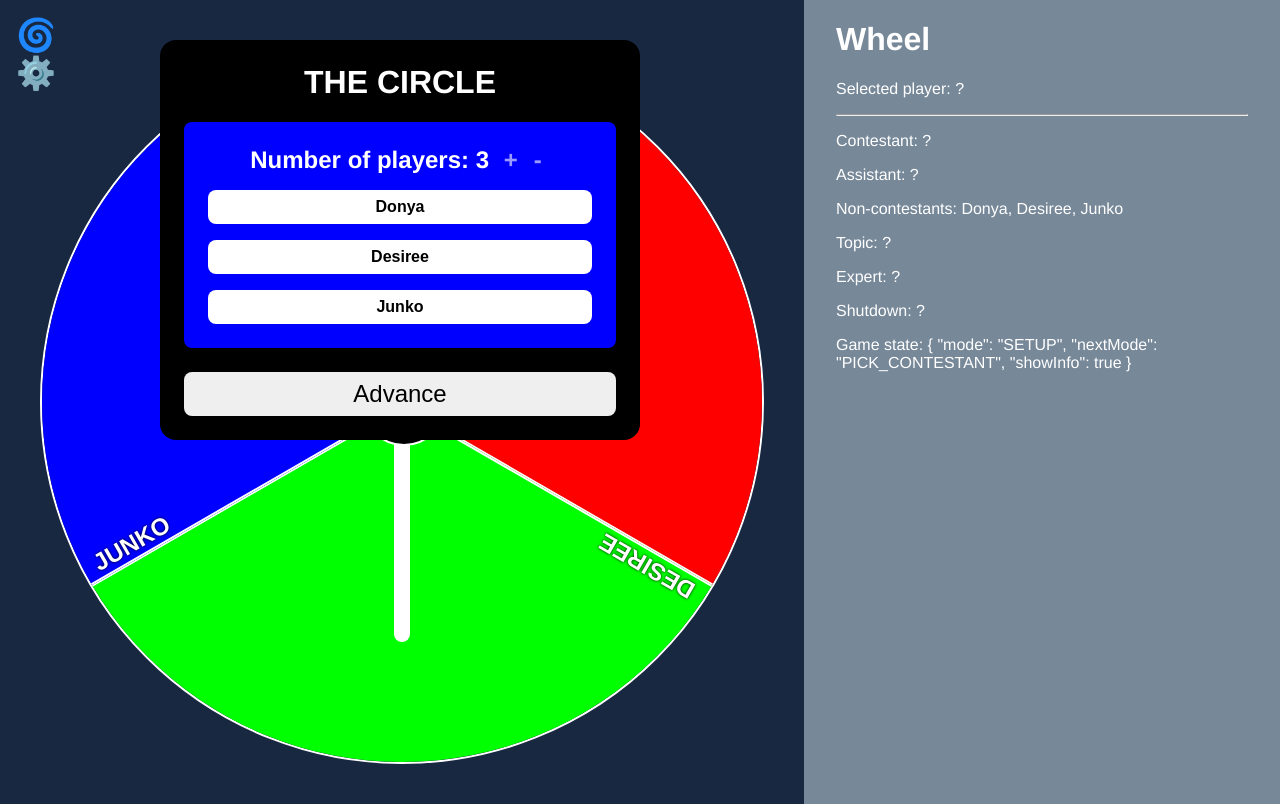
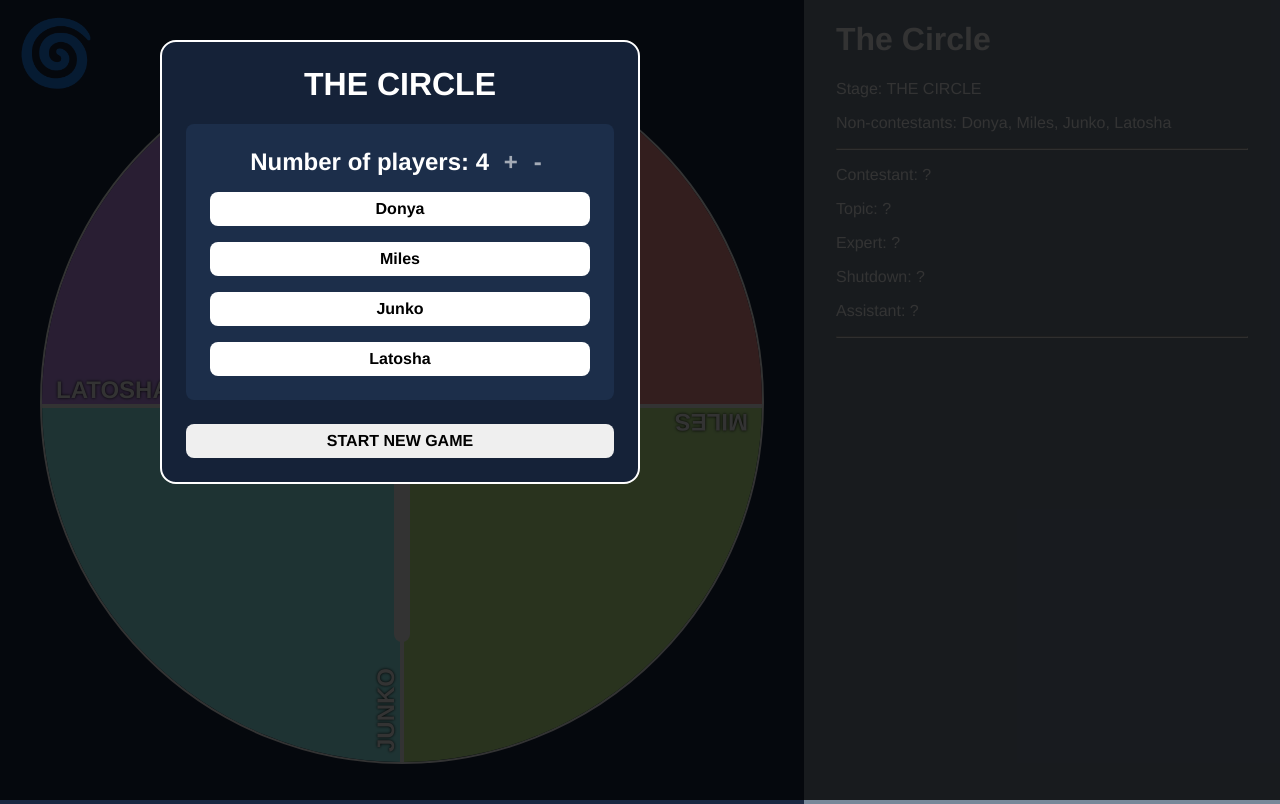
Before and after one commit to jamiehenson/thecircle, a Vue app: page / in a window 1280 px wide. Built offline with nearby package versions, Linux system fonts and the light colour scheme.

Commit message:
Manual expert/shutdown logic, UI refresh

```diff
--- a/src/App.vue
+++ b/src/App.vue
@@ -2,10 +2,19 @@
   <div id="wrapper">
     <Stage />
     <Scoreboard />
-    <Info v-if="showInfo()" />
+    <transition name="fade">
+      <Info v-if="showInfo" />
+    </transition>
     <div id="controls">
-      <div @click="spinAndAdvance">🌀</div>
-      <div @click="openSettings">⚙️</div>
+      <transition name="fade">
+        <div
+          v-if="showSpin"
+          :class="{ spinning: spin }"
+          @click="spinAndAdvance"
+        >
+          🌀
+        </div>
+      </transition>
     </div>
   </div>
 </template>
@@ -24,15 +33,22 @@ export default defineComponent({
     Scoreboard,
     Info
   },
+  computed: {
+    spin() {
+      return this.$store.state.spin;
+    },
+    showInfo() {
+      return this.$store.state.gameState.showInfo;
+    },
+    showSpin() {
+      return ![GameMode.PickExpert, GameMode.PickShutdown].includes(
+        this.$store.state.gameState.mode
+      );
+    }
+  },
   methods: {
     spinAndAdvance() {
       this.$store.dispatch('spinAndAdvance');
-    },
-    openSettings() {
-      this.$store.dispatch('changeGameMode', GameMode.Setup);
-    },
-    showInfo() {
-      return this.$store.state.gameState.showInfo;
     }
   }
 });
@@ -53,7 +69,7 @@ body {
   display: flex;
 }
 #controls {
-  font-size: 2rem;
+  font-size: 8vh;
   position: absolute;
   margin: 1rem;
   display: flex;
@@ -62,4 +78,23 @@ body {
   cursor: pointer;
   color: white;
 }
+.spinning {
+  animation: spin 1s infinite linear;
+}
+@keyframes spin {
+  0% {
+    transform: rotate(0);
+  }
+  100% {
+    transform: rotate(360deg);
+  }
+}
+.fade-enter-active,
+.fade-leave-active {
+  transition: opacity 0.5s ease;
+}
+.fade-enter-from,
+.fade-leave-to {
+  opacity: 0;
+}
 </style>
--- a/src/components/Info.vue
+++ b/src/components/Info.vue
@@ -1,14 +1,17 @@
 <template>
-  <div id="info-box">
-    <h1>{{ gameModeHeading }}</h1>
-    <Setup v-if="inSetup" />
-    <p v-else>{{ contextualMessage }}</p>
-    <button @click="closeInfo">Advance</button>
+  <div id="info-bg">
+    <div id="info-box">
+      <h1>{{ gameModeHeading }}</h1>
+      <Setup v-if="inSetup" />
+      <p v-else>{{ contextualMessage }}</p>
+      <button v-if="inSetup" @click="startGame">Start New Game</button>
+      <button v-else @click="closeInfo">ADVANCE</button>
+    </div>
   </div>
 </template>
 
 <script lang="ts">
-import { gameModeLabels } from '@/store';
+import { gameModeLabels } from '@/helpers';
 import { GameMode, Player, Topic } from '@/types';
 import { defineComponent } from 'vue';
 import Setup from './Setup.vue';
@@ -27,18 +30,35 @@ export default defineComponent({
     },
     contextualMessage() {
       const { mode } = this.$store.state.gameState;
+      const {
+        PickTopic,
+        PickExpert,
+        PickShutdown,
+        PickAssistant,
+        AnswerQuestion
+      } = GameMode;
       switch (mode) {
-        case GameMode.PickTopic:
+        case PickTopic:
           return `Contestant: ${
             this.$store.state.players.find(
               (player: Player) => player.contestant
             )?.name
           }`;
-        case GameMode.PickAssistant:
+        case PickExpert:
           return `Topic: ${
             this.$store.state.topics.find((topic: Topic) => topic.active)?.name
           }`;
-        case GameMode.AnswerQuestion:
+        case PickShutdown:
+          return `Expert: ${
+            this.$store.state.players.find((player: Player) => player.expert)
+              ?.name
+          }`;
+        case PickAssistant:
+          return `Shutdown: ${
+            this.$store.state.players.find((player: Player) => player.shutdown)
+              ?.name
+          }`;
+        case AnswerQuestion:
           return `Assistant: ${
             this.$store.state.players.find((player: Player) => player.assistant)
               ?.name
@@ -49,6 +69,10 @@ export default defineComponent({
     }
   },
   methods: {
+    startGame() {
+      this.$store.dispatch('changeGameMode', GameMode.PickContestant);
+      this.$store.commit('closeInfo');
+    },
     closeInfo() {
       this.$store.commit('closeInfo');
     }
@@ -57,8 +81,18 @@ export default defineComponent({
 </script>
 
 <style scoped>
+#info-bg {
+  position: absolute;
+  z-index: 1;
+  width: 100%;
+  height: 100%;
+  top: 0;
+  left: 0;
+  background: rgba(0, 0, 0, 0.8);
+}
 #info-box {
-  background: black;
+  background: #152238;
+  border: 2px solid white;
   color: white;
   position: absolute;
   width: 60vh;
@@ -67,7 +101,7 @@ export default defineComponent({
   padding: 3vh;
   border-radius: 2vh;
   box-sizing: border-box;
-  z-index: 1;
+  z-index: 2;
   text-align: center;
   max-height: 90vh;
   overflow-y: scroll;
@@ -76,12 +110,27 @@ h1 {
   margin-top: 0;
 }
 button {
-  font-size: 3vh;
+  font-size: 2vh;
   padding: 1vh;
   width: 100%;
   box-sizing: border-box;
   cursor: pointer;
   border-radius: 1vh;
   border: 0;
+  font-family: Avenir, Helvetica, sans-serif;
+  font-weight: bold;
+  text-transform: uppercase;
+  transition: background 0.2s ease-in-out;
+  margin-top: 3vh;
+}
+button:hover {
+  background: lightgrey;
+}
+.fade-enter-active,
+.fade-leave-active {
+  transition: opacity 0.5s;
+}
+.fade-enter, .fade-leave-to /* .fade-leave-active below version 2.1.8 */ {
+  opacity: 0;
 }
 </style>
--- a/src/components/Scoreboard.vue
+++ b/src/components/Scoreboard.vue
@@ -1,29 +1,23 @@
 <template>
   <div id="scoreboard">
-    <h1>Wheel</h1>
+    <h1>The Circle</h1>
+    <p>Stage: {{ gameMode }}</p>
     <p>
-      Selected player:
-      {{
-        selectedSegment !== undefined && nonContestants.length > 0
-          ? nonContestants[selectedSegment].name
-          : '?'
-      }}
+      Non-contestants: {{ nonContestants.map(({ name }) => name).join(', ') }}
     </p>
     <hr />
     <p>Contestant: {{ contestant?.name || '?' }}</p>
-    <p>Assistant: {{ assistant?.name || '?' }}</p>
-    <p>
-      Non-contestants: {{ nonContestants.map(({ name }) => name).join(', ') }}
-    </p>
-    <p>Topic: {{ topic || '?' }}</p>
+    <p>Topic: {{ topic?.name || '?' }}</p>
     <p>Expert: {{ expert?.name || '?' }}</p>
     <p>Shutdown: {{ shutdown?.name || '?' }}</p>
-    <p>Game state: {{ gameState }}</p>
+    <p>Assistant: {{ assistant?.name || '?' }}</p>
+    <hr />
   </div>
 </template>
 
 <script lang="ts">
-import { Player, Topic } from '@/types';
+import { gameModeLabels } from '@/helpers';
+import { GameMode, Player, Topic } from '@/types';
 import { defineComponent } from 'vue';
 
 export default defineComponent({
@@ -58,8 +52,8 @@ export default defineComponent({
         (player: Player) => player.shutdown
       );
     },
-    gameState() {
-      return this.$store.state.gameState;
+    gameMode() {
+      return gameModeLabels[this.$store.state.gameState.mode as GameMode];
     },
     topic() {
       return this.$store.state.topics.find((topic: Topic) => topic.active);
--- a/src/components/Setup.vue
+++ b/src/components/Setup.vue
@@ -6,7 +6,7 @@
       <span @click="decreasePlayers">-</span>
     </p>
     <div v-for="(player, playerIndex) in players" :key="playerIndex">
-      <input v-model="player.name" />
+      <input v-model="player.name" maxlength="15" />
     </div>
   </div>
 </template>
@@ -34,9 +34,8 @@ export default defineComponent({
 
 <style scoped>
 #setup-box {
-  background: blue;
+  background: #1c2e4a;
   padding: 3vh;
-  margin-bottom: 3vh;
   border-radius: 1vh;
 }
 .player-control {
@@ -64,6 +63,7 @@ input {
   margin-top: 2vh;
   text-align: center;
   font-weight: bold;
+  font-family: Avenir, Helvetica, sans-serif;
 }
 h2 {
   margin-top: 0;
--- a/src/components/Stage.vue
+++ b/src/components/Stage.vue
@@ -5,31 +5,39 @@
         id="stage-segments"
         :style="{
           transform: `rotate(${spinTarget}deg)`,
-          transition: `${spin ? 'transform 5s ease-in-out' : ''}`
+          transition: `${spin ? `transform ${spinLength}ms ease-in-out` : ''}`
         }"
       >
         <div
           v-for="(segment, segmentIndex) in segmentContent"
           :key="segmentIndex"
           :style="{
-            transform: `rotate(${
-              (360 / segmentContent.length) * segmentIndex
-            }deg) skewY(${-(90 - 360 / segmentContent.length)}deg)`,
-            backgroundColor: `hsl(${
-              360 * (segmentIndex / segmentContent.length)
-            }, 100%, 50%)`
+            transform: segmentTransform(segmentIndex, segmentContent.length),
+            backgroundColor: segmentColor(
+              segment,
+              segmentIndex,
+              segmentContent.length
+            )
           }"
-          class="stage-segment"
+          :class="{
+            'stage-segment': true,
+            'stage-segment-interactive': pickExpert || pickShutdown(segment),
+            'stage-segment-pick-expert': pickExpert,
+            'stage-segment-pick-shutdown': pickShutdown(segment)
+          }"
+          @click="setSegmentType(segment)"
         >
           <span
             :style="{
-              transform: `skewY(${
-                90 - 360 / segmentContent.length
-              }deg) rotate(90deg)`
+              transform: segmentTextTransform(segmentContent.length)
             }"
             class="stage-segment-text"
           >
-            {{ segment.name }}
+            {{
+              `${segment.name}${segment.expert ? ' 👑' : ''}${
+                segment.shutdown ? ' ⛔️' : ''
+              }`
+            }}
           </span>
         </div>
       </div>
@@ -40,8 +48,9 @@
 </template>
 
 <script lang="ts">
-import { GameMode, Player } from '@/types';
+import { GameMode, Player, Topic } from '@/types';
 import { defineComponent } from 'vue';
+import { SPIN_LENGTH } from '@/helpers';
 
 export default defineComponent({
   name: 'Stage',
@@ -60,21 +69,55 @@ export default defineComponent({
         (player: Player) => player.contestant
       );
     },
+    expert() {
+      return this.$store.state.players.find((player: Player) => player.expert);
+    },
     segmentContent() {
       const { gameState, players, topics } = this.$store.state;
       if (gameState.mode === GameMode.PickTopic) {
-        return topics.slice(0, players.count);
+        return topics;
       } else {
         return players.filter((player: Player) => !player.contestant);
       }
     },
-    nonContestants() {
-      return this.$store.state.players.filter(
-        (player: Player) => !player.contestant
+    spinLength() {
+      return SPIN_LENGTH;
+    },
+    pickExpert() {
+      return this.$store.state.gameState.mode === GameMode.PickExpert;
+    }
+  },
+  methods: {
+    segmentColor(segment: Player, segmentIndex: number, segmentCount: number) {
+      if (segment.expert) {
+        return 'gold';
+      } else if (segment.shutdown) {
+        return 'red';
+      } else {
+        return `hsl(${360 * (segmentIndex / segmentCount)}, 100%, 80%)`;
+      }
+    },
+    segmentTransform(segmentIndex: number, segmentCount: number) {
+      return `rotate(${(360 / segmentCount) * segmentIndex}deg) skewY(${-(
+        90 -
+        360 / segmentCount
+      )}deg)`;
+    },
+    segmentTextTransform(segmentCount: number) {
+      return `skewY(${90 - 360 / segmentCount}deg) rotate(90deg)`;
+    },
+    setSegmentType(player: Player) {
+      if (this.pickExpert) {
+        this.$store.dispatch('setPlayerExpert', player.id);
+      } else if (this.pickShutdown(player)) {
+        this.$store.dispatch('setPlayerShutdown', player.id);
+      }
+    },
+    pickShutdown(player: Player) {
+      return (
+        this.$store.state.gameState.mode === GameMode.PickShutdown &&
+        player.id !== this.expert.id
       );
-    },
-    expert() {
-      return this.$store.state.players.find((player: Player) => player.expert);
     }
   }
 });
@@ -105,7 +148,16 @@ export default defineComponent({
   height: 55vh;
   transform: rotate(90deg);
   transform-origin: bottom left;
-  transition: background-color 1s ease-in-out;
+  transition: background-color 0.25s ease-in-out, transform 1s ease-in-out;
+}
+.stage-segment-interactive {
+  cursor: pointer;
+}
+.stage-segment-pick-expert:hover {
+  background: gold !important;
+}
+.stage-segment-pick-shutdown:hover {
+  background: red !important;
 }
 .stage-segment-text {
   font-size: 1rem;
@@ -117,16 +169,15 @@ export default defineComponent({
   color: white;
   user-select: none;
   text-shadow: 0px 0px 3px black;
-  max-width: 25vh;
-  text-align: right;
+  max-width: 40vh;
   transform-origin: bottom left;
 }
 .stage-center {
-  left: 40vh;
-  top: 40vh;
-  height: 10vh;
-  width: 10vh;
-  background: black;
+  left: 35vh;
+  top: 35vh;
+  height: 20vh;
+  width: 20vh;
+  background: #152238;
   position: absolute;
   border-radius: 100%;
   z-index: 1;
@@ -134,8 +185,14 @@ export default defineComponent({
   display: flex;
   align-items: center;
   justify-content: center;
-  font-size: 2vh;
+  font-size: 3vh;
+  font-weight: bold;
   border: 2px solid white;
+  user-select: none;
+  padding: 2vh;
+  box-sizing: border-box;
+  text-align: center;
+  word-break: all;
 }
 .stage-arrow {
   left: 44vh;
@@ -146,5 +203,6 @@ export default defineComponent({
   position: absolute;
   border-bottom-left-radius: 1vh;
   border-bottom-right-radius: 1vh;
+  pointer-events: none;
 }
 </style>
--- /dev/null
+++ b/src/helpers.ts
@@ -0,0 +1,95 @@
+import { GameMode, Player, Topic } from './types';
+
+export const SPIN_LENGTH = 5000;
+export const DEFAULT_PLAYER_COUNT = 4;
+export const MAX_PLAYERS = 10;
+export const MIN_PLAYERS = 4;
+
+let testNames = [
+  'Galina',
+  'Rolando',
+  'Gilbert',
+  'Anjanette',
+  'Antonietta',
+  'Mirta',
+  'Burl',
+  'Miles',
+  'Jenelle',
+  'Anitra',
+  'Donya',
+  'Galen',
+  'Lesley',
+  'Junko',
+  'Latosha',
+  'Joel',
+  'Wilfred',
+  'Lecia',
+  'Kelvin',
+  'Desiree'
+];
+
+let testTopics = [
+  'General Knowledge',
+  'Food and Drink',
+  'Music',
+  'Film',
+  'Geography',
+  'Sports',
+  'News',
+  'Netflix',
+  'Anagrams',
+  'Animals',
+  'Football'
+];
+
+export const chooseName = (names: string[]) => {
+  const chosen = names[Math.floor(Math.random() * names.length)];
+  names.splice(names.indexOf(chosen), 1);
+  return chosen;
+};
+
+export const chooseTestTopic = (names: string[]) => {
+  const chosen = names[Math.floor(Math.random() * names.length)];
+  names.splice(names.indexOf(chosen), 1);
+  return chosen;
+};
+
+export const initialPlayer = {
+  contestant: false,
+  assistant: false,
+  expert: false,
+  shutdown: false
+};
+
+export const initialTopic = {
+  active: false,
+  questions: []
+};
+
+export const playerSetup = (defaultPlayerCount = 4): Player[] => {
+  const localNames = [...testNames];
+  return [...Array(defaultPlayerCount).keys()].map((key) => ({
+    ...initialPlayer,
+    id: key + 1,
+    name: chooseName(localNames)
+  }));
+};
+
+export const topicSetup = (defaultPlayerCount = 4): Topic[] => {
+  const localTopics = [...testTopics];
+  return [...Array(defaultPlayerCount).keys()].map((key) => ({
+    ...initialTopic,
+    id: key + 1,
+    name: chooseTestTopic(localTopics)
+  }));
+};
+
+export const gameModeLabels = {
+  [GameMode.Setup]: 'THE CIRCLE',
+  [GameMode.PickTopic]: 'Pick Topic',
+  [GameMode.PickContestant]: 'Pick Contestant',
+  [GameMode.PickExpert]: 'Pick Expert',
+  [GameMode.PickShutdown]: 'Pick Shutdown',
+  [GameMode.PickAssistant]: 'Pick Assistant',
+  [GameMode.AnswerQuestion]: 'Answer Question'
+};
--- a/src/store.ts
+++ b/src/store.ts
@@ -1,90 +1,24 @@
 import { InjectionKey } from 'vue';
 import { createStore, Store } from 'vuex';
+import {
+  DEFAULT_PLAYER_COUNT,
+  MAX_PLAYERS,
+  MIN_PLAYERS,
+  playerSetup,
+  SPIN_LENGTH,
+  topicSetup
+} from './helpers';
 import { GameMode, Player, State } from './types';
 
 export const key: InjectionKey<Store<State>> = Symbol();
 
-const spinLength = 5000;
-
-let testNames = [
-  'Galina',
-  'Rolando',
-  'Gilbert',
-  'Anjanette',
-  'Antonietta',
-  'Mirta',
-  'Burl',
-  'Miles',
-  'Jenelle',
-  'Anitra',
-  'Donya',
-  'Galen',
-  'Lesley',
-  'Junko',
-  'Latosha',
-  'Joel',
-  'Wilfred',
-  'Lecia',
-  'Kelvin',
-  'Desiree'
-];
-
-let testTopics = [
-  'General Knowledge',
-  'Food and Drink',
-  'Music',
-  'Film',
-  'Geography',
-  'Sports',
-  'News',
-  'Netflix',
-  'Anagrams',
-  'Animals',
-  'Football'
-];
-
-const chooseName = () => {
-  const chosen = testNames[Math.floor(Math.random() * testNames.length)];
-  testNames.splice(testNames.indexOf(chosen), 1);
-  return chosen;
-};
-
-const chooseTestTopic = () => {
-  const chosen = testTopics[Math.floor(Math.random() * testTopics.length)];
-  testTopics.splice(testTopics.indexOf(chosen), 1);
-  return chosen;
-};
-
-const initialPlayer = {
-  contestant: false,
-  assistant: false,
-  expert: false,
-  shutdown: false
-};
-
-const initialTopic = {
-  active: false,
-
-  questions: []
-};
-
-export const gameModeLabels = {
-  [GameMode.Setup]: 'THE CIRCLE',
-  [GameMode.PickTopic]: 'Pick Topic',
-  [GameMode.PickContestant]: 'Pick Contestant',
-  [GameMode.PickAssistant]: 'Pick Assistant',
-  [GameMode.AnswerQuestion]: 'Answer Question'
-};
-
 export const store = createStore<State>({
   state() {
+    const initialPlayers = playerSetup(DEFAULT_PLAYER_COUNT);
+    const initialTopics = topicSetup(DEFAULT_PLAYER_COUNT);
     return {
-      players: [
-        { ...initialPlayer, name: chooseName() },
-        { ...initialPlayer, name: chooseName() },
-        { ...initialPlayer, name: chooseName() }
-      ],
-      topics: [],
+      players: initialPlayers,
+      topics: initialTopics,
       spin: false,
       spinTarget: 0,
       gameState: {
@@ -106,10 +40,9 @@ export const store = createStore<State>({
       const players = state.players.map((player) => ({
         ...player,
         contestant: false,
-        expert: false,
-        shutdown: false,
         assistant: false
       }));
+
       state.players = players;
       state.gameState = {
         mode: GameMode.PickContestant,
@@ -122,19 +55,35 @@ export const store = createStore<State>({
         ...player,
         contestant: index === state.selectedSegment
       }));
+
       state.players = players;
       state.gameState = {
         mode: GameMode.PickTopic,
+        nextMode: GameMode.PickExpert,
+        showInfo: true
+      };
+    },
+    goToPickExpert(state) {
+      const topics = state.topics.map((topic, index) => ({
+        ...topic,
+        active: index === state.selectedSegment
+      }));
+      state.topics = topics;
+
+      state.gameState = {
+        mode: GameMode.PickExpert,
+        nextMode: GameMode.PickShutdown,
+        showInfo: true
+      };
+    },
+    goToPickShutdown(state) {
+      state.gameState = {
+        mode: GameMode.PickShutdown,
         nextMode: GameMode.PickAssistant,
         showInfo: true
       };
     },
     goToPickAssistant(state) {
-      const topics = state.topics.map((topic, index) => ({
-        ...topic,
-        active: index === state.selectedSegment
-      }));
-      state.topics = topics;
       state.gameState = {
         mode: GameMode.PickAssistant,
         nextMode: GameMode.AnswerQuestion,
@@ -160,16 +109,17 @@ export const store = createStore<State>({
       state.spinTarget = newSpinTarget;
     },
     increasePlayers(state) {
-      if (state.players.length < 10) {
-        state.players.push({
-          ...initialPlayer,
-          name: chooseName()
-        });
+      if (state.players.length < MAX_PLAYERS) {
+        const newPlayerCount = state.players.length + 1;
+        state.players = playerSetup(newPlayerCount);
+        state.topics = topicSetup(newPlayerCount);
       }
     },
     decreasePlayers(state) {
-      if (state.players.length > 4) {
-        state.players = state.players.slice(0, state.players.length - 1);
+      if (state.players.length > MIN_PLAYERS) {
+        const newPlayerCount = state.players.length - 1;
+        state.players = playerSetup(newPlayerCount);
+        state.topics = topicSetup(newPlayerCount);
       }
     },
     closeInfo(state) {
@@ -184,6 +134,12 @@ export const store = createStore<State>({
           break;
         case GameMode.PickContestant:
           commit('goToPickContestant');
+          break;
+        case GameMode.PickExpert:
+          commit('goToPickExpert');
+          break;
+        case GameMode.PickShutdown:
+          commit('goToPickShutdown');
           break;
         case GameMode.PickAssistant:
           commit('goToPickAssistant');
@@ -204,11 +160,13 @@ export const store = createStore<State>({
         state.spin = false;
         state.spinTarget = state.spinTarget % 360;
 
+        const { players, gameState } = state;
+
         const playerCount =
-          state.players.find((player) => player.contestant) &&
-          state.gameState.mode !== GameMode.PickTopic
-            ? state.players.length - 1
-            : state.players.length;
+          players.find((player) => player.contestant) &&
+          gameState.mode !== GameMode.PickTopic
+            ? players.length - 1
+            : players.length;
 
         const segmentAngle = 360 / playerCount;
         state.selectedSegment =
@@ -218,8 +176,28 @@ export const store = createStore<State>({
             )) %
           playerCount;
 
-        dispatch('changeGameMode', state.gameState.nextMode);
-      }, spinLength);
+        dispatch('changeGameMode', gameState.nextMode);
+      }, SPIN_LENGTH);
+    },
+    setPlayerExpert({ dispatch, state }, id) {
+      const targetPlayer = state.players.find(
+        (player: Player) => player.id === id
+      );
+      if (targetPlayer) {
+        targetPlayer.expert = true;
+      }
+
+      dispatch('changeGameMode', state.gameState.nextMode);
+    },
+    setPlayerShutdown({ dispatch, state }, id) {
+      const targetPlayer = state.players.find(
+        (player: Player) => player.id === id
+      );
+      if (targetPlayer) {
+        targetPlayer.shutdown = true;
+      }
+
+      dispatch('changeGameMode', state.gameState.nextMode);
     }
   }
 });
--- a/src/types.ts
+++ b/src/types.ts
@@ -14,6 +14,7 @@ export interface GameState {
 }
 
 export interface Player {
+  id: number;
   name: string;
   contestant: boolean;
   assistant: boolean;
@@ -24,8 +25,6 @@ export interface Player {
 export interface Topic {
   name: string;
   active: boolean;
-  expert?: Player;
-  shutdown?: Player;
   questions: Question[];
 }
 
@@ -33,6 +32,8 @@ export enum GameMode {
   Setup = 'SETUP',
   PickContestant = 'PICK_CONTESTANT',
   PickTopic = 'PICK_TOPIC',
+  PickExpert = 'PICK_EXPERT',
+  PickShutdown = 'PICK_SHUTDOWN',
   PickAssistant = 'PICK_NON_CONTESTANT',
   AnswerQuestion = 'ANSWER_QUESTION'
 }
```
